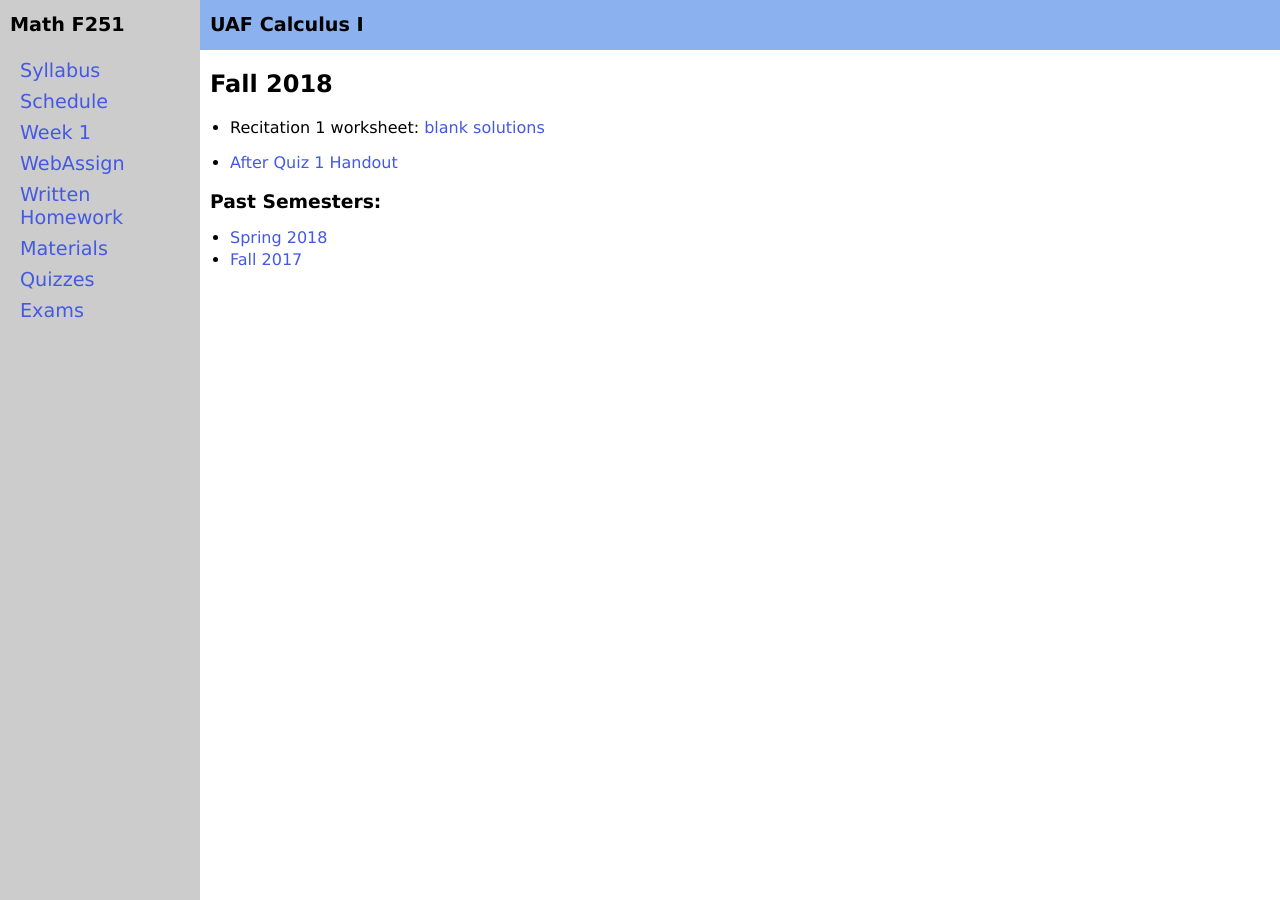
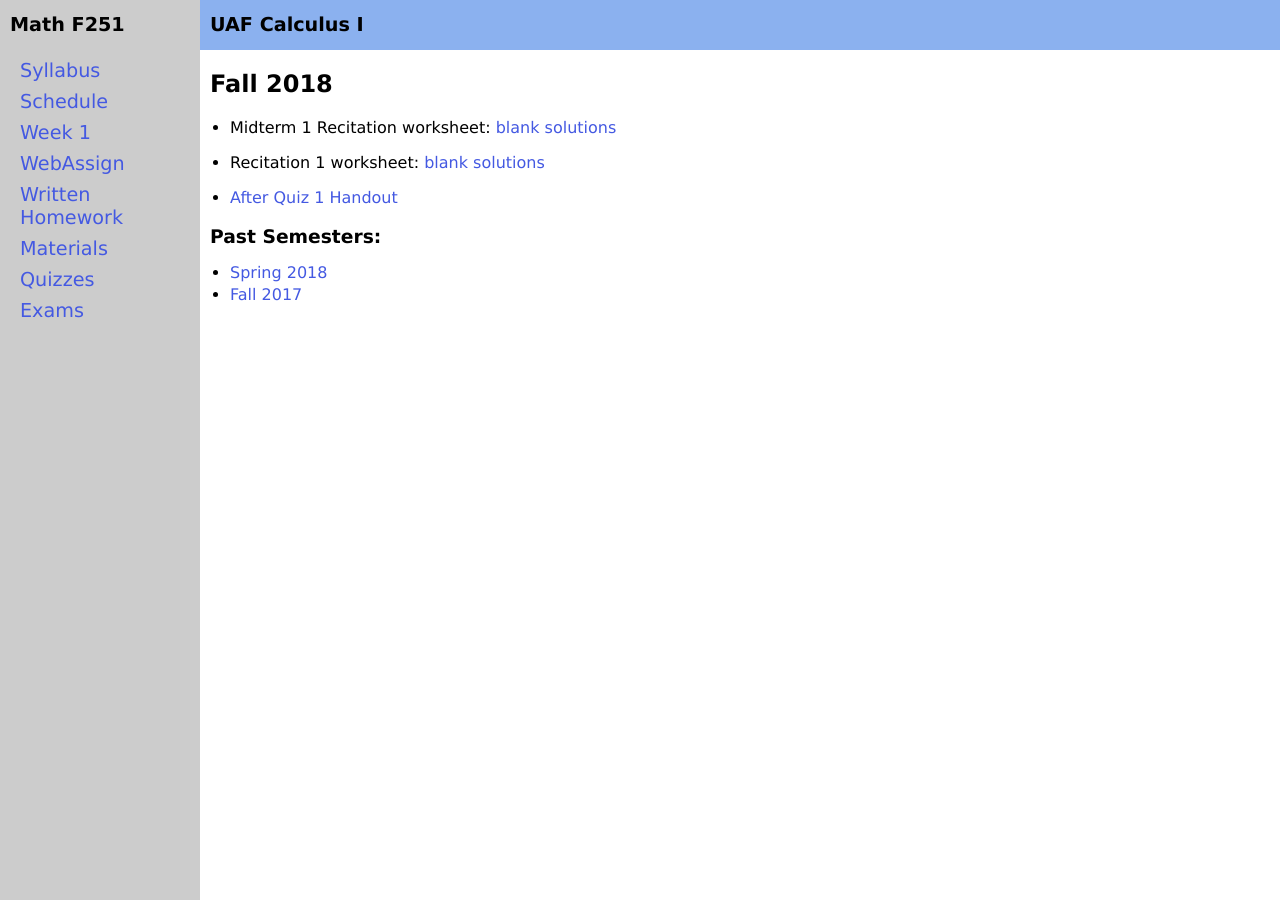
Before and after one commit to uaf-math/calc1, a Jekyll site: the page built from materials.md, in a window 1280 px wide. Built offline with Jekyll 4.4.1, drawn with Linux system fonts in a browser that asks for light colours.

Commit message:
MT1 recitation solutions

```diff
--- a/materials.md
+++ b/materials.md
@@ -4,6 +4,8 @@ title: Class Materials
 ---
 
 ## Fall 2018
+
+* Midterm 1 Recitation worksheet: [blank](assets/materials/Fall2018/Recitation-MT1-Review.pdf) [solutions](assets/materials/Fall2018/Recitation-MT1-Review-Sols.pdf)
 
 * Recitation 1 worksheet: [blank](assets/materials/Fall2018/Recitation-1.pdf) [solutions](assets/materials/Fall2018/Recitation-1-Sols.pdf)
 
```
Also changed, not shown: 2 other files.
